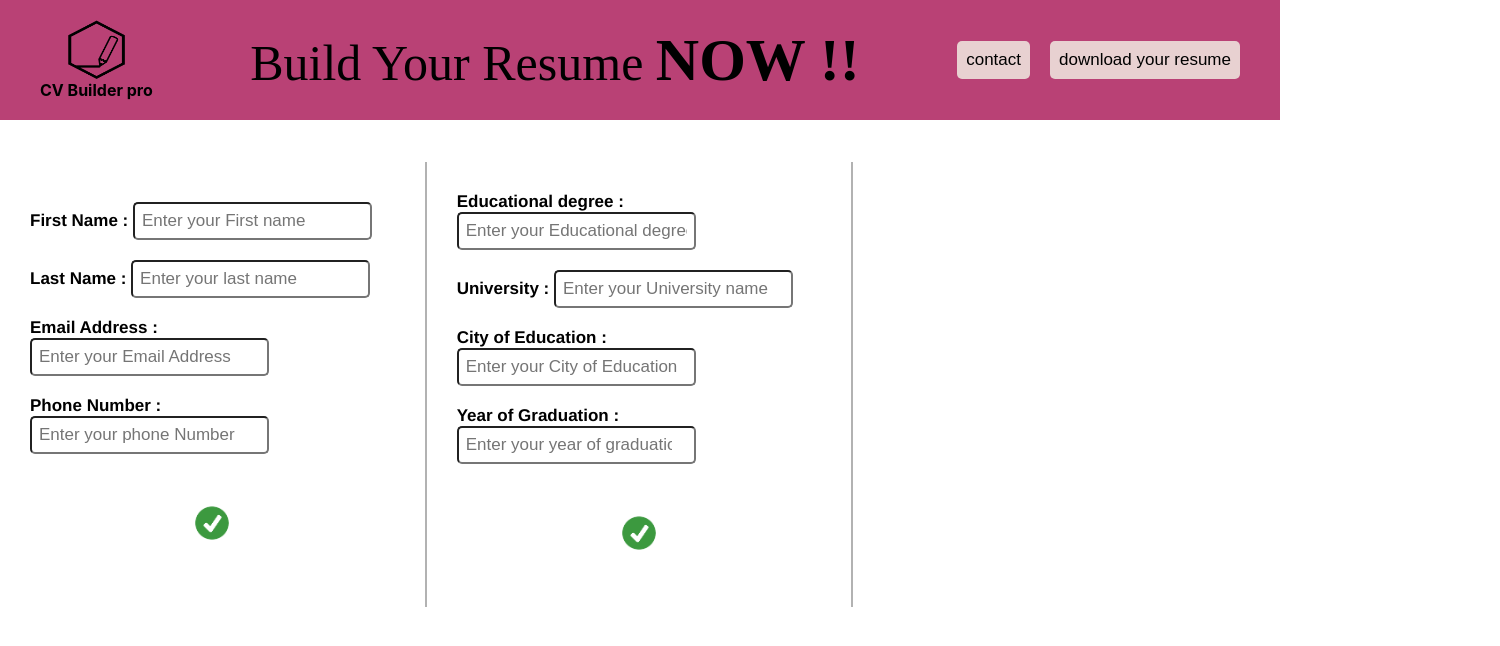
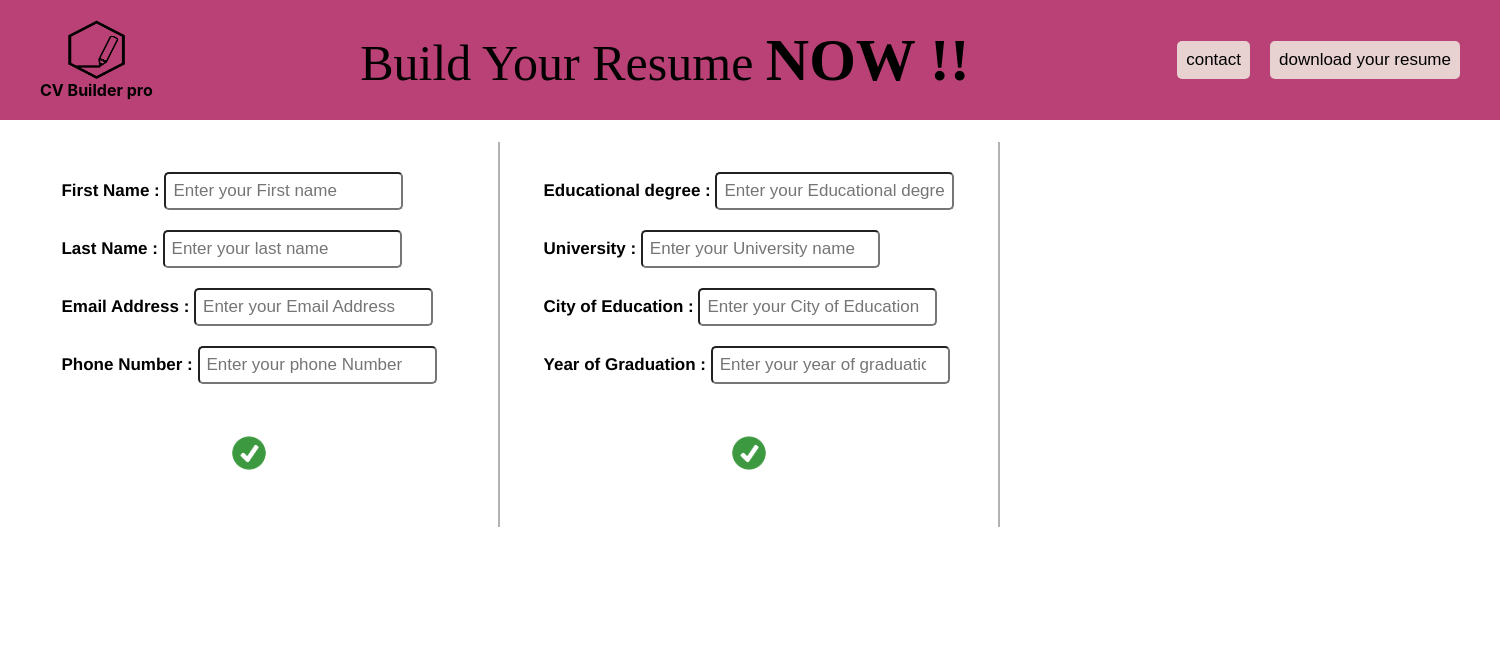
Before and after one commit to bdellah49/cv---project, a React (Create React App) app: page / in a window 1280 px wide. Shown: the top 646 px of the page, 1500 px wide, since content can reach past the window. Built offline with nearby package versions, Linux system fonts and the light colour scheme.

Commit message:
fixed the min-width

```diff
--- a/src/index.css
+++ b/src/index.css
@@ -5,7 +5,7 @@ body {
     sans-serif;
   -webkit-font-smoothing: antialiased;
   -moz-osx-font-smoothing: grayscale;
-  min-width: 200px;
+  min-width: 1500px;
 }
 
 code {
```
